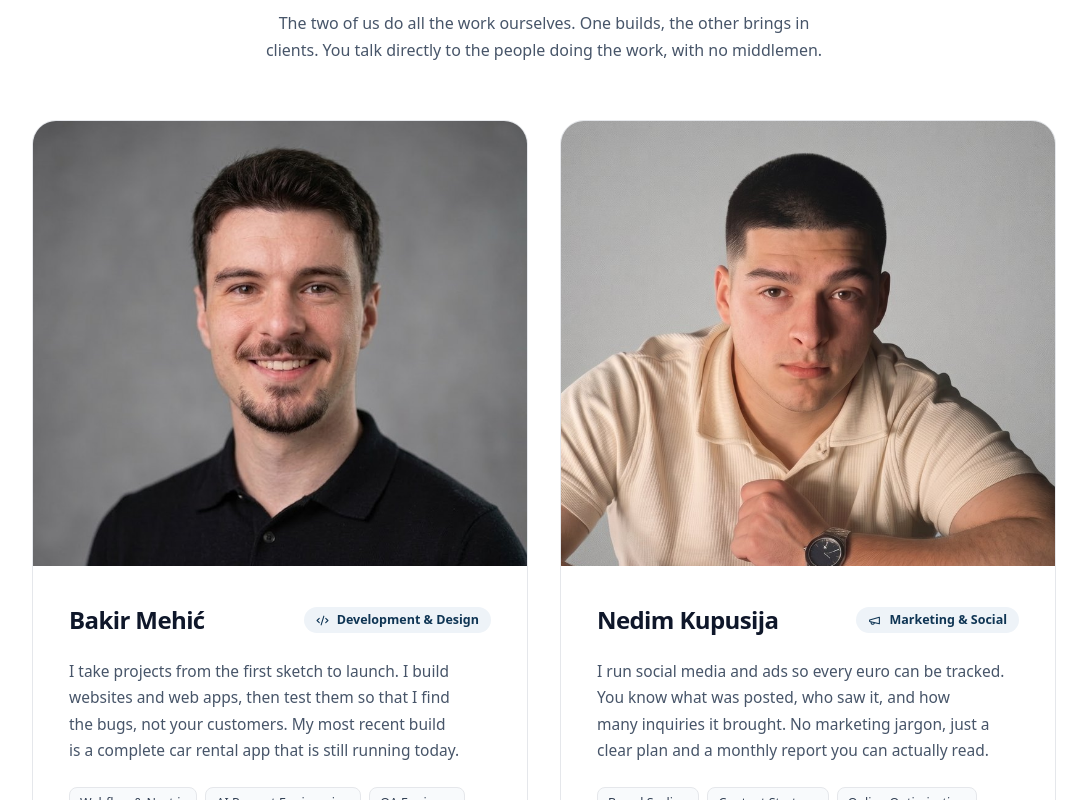
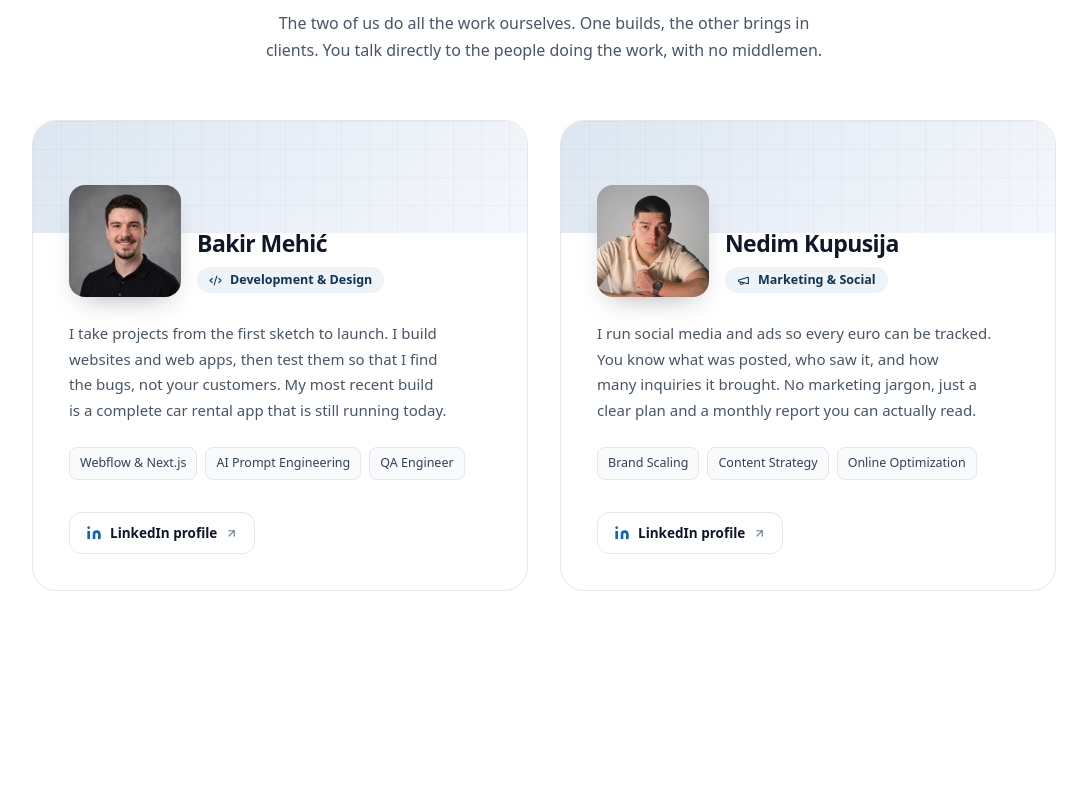
Before and after one commit to Bakeee99/mehiccdev, a Next.js app: page / in a window 1280 px wide. Shown: the part 1660-2460 px from the top of the page, without its empty margins (96-1183 px from the left). Built offline with nearby package versions, Linux system fonts and the light colour scheme.

Commit message:
feat: premium od 4400 km, projekti u izradi, zoom u portfoliju, manje slike tima

```diff
--- a/components/sections/About.tsx
+++ b/components/sections/About.tsx
@@ -74,17 +74,25 @@ export function About() {
             return (
               <Fade key={m.name} delay={i * 0.06} className="min-w-0">
                 <article className="group flex h-full flex-col overflow-hidden rounded-[24px] border border-[#E5E7EB] bg-white transition-[transform,border-color] duration-300 hover:-translate-y-1 hover:border-[#CBD5E1]">
-                  <div className="relative aspect-[10/9] overflow-hidden bg-[#F1F5F9]">
-                    <Image src={p.src} alt={m.name} fill unoptimized className="object-cover object-[center_30%] transition-transform duration-500 group-hover:scale-[1.03]" />
+                  <div aria-hidden className="relative h-24 sm:h-28"
+                       style={{ background: "linear-gradient(135deg, #DCE6F1 0%, #EAF0F7 55%, #F4F7FB 100%)" }}>
+                    <div className="absolute inset-0 opacity-60"
+                         style={{ backgroundImage: "linear-gradient(to right, rgba(15,53,84,0.06) 1px, transparent 1px), linear-gradient(to bottom, rgba(15,53,84,0.06) 1px, transparent 1px)", backgroundSize: "28px 28px" }} />
                   </div>
-                  <div className="flex flex-1 flex-col p-7 sm:p-9">
-                    <div className="flex flex-wrap items-center justify-between gap-x-3 gap-y-2 sm:flex-nowrap">
-                      <h3 className="whitespace-nowrap text-[22px] sm:text-[24px] font-semibold tracking-tight text-[#0F172A]">{m.name}</h3>
-                      <span className="inline-flex shrink-0 items-center gap-2 whitespace-nowrap rounded-full bg-[#EEF3F8] px-3 py-1 text-[12.5px] font-semibold text-[#0F3554]">
-                        <Icon size={13} /> {m.role}
-                      </span>
+                  <div className="relative flex flex-1 flex-col px-7 pb-7 sm:px-9 sm:pb-9">
+                    <div className="-mt-10 flex items-end gap-4 sm:-mt-12">
+                      <div className="relative h-24 w-24 shrink-0 overflow-hidden rounded-2xl bg-[#F1F5F9] ring-4 ring-white sm:h-28 sm:w-28"
+                           style={{ boxShadow: "0 12px 28px -14px rgba(15,23,42,0.4)" }}>
+                        <Image src={p.src} alt={m.name} fill unoptimized className="object-cover transition-transform duration-500 group-hover:scale-[1.06]" />
+                      </div>
+                      <div className="min-w-0 pb-1">
+                        <h3 className="text-[21px] sm:text-[23px] font-semibold tracking-tight text-[#0F172A]">{m.name}</h3>
+                        <span className="mt-1.5 inline-flex items-center gap-2 whitespace-nowrap rounded-full bg-[#EEF3F8] px-3 py-1 text-[12.5px] font-semibold text-[#0F3554]">
+                          <Icon size={13} /> {m.role}
+                        </span>
+                      </div>
                     </div>
-                    <p className="mt-5 text-[15.5px] leading-[1.75] text-[#475569]">{m.bio}</p>
+                    <p className="mt-6 text-[15px] leading-[1.75] text-[#475569]">{m.bio}</p>
                     <ul className="mt-6 flex flex-wrap gap-1.5 sm:flex-nowrap xl:gap-2">
                       {m.tags.map((tg) => (
                         <li key={tg} className="whitespace-nowrap rounded-lg border border-[#E5E7EB] bg-[#F8FAFC] px-2 py-1.5 text-[11.5px] sm:text-[12.5px] lg:text-[11.5px] xl:px-2.5 xl:text-[12.5px] font-medium text-[#334155]">{tg}</li>
--- a/components/sections/Pricing.tsx
+++ b/components/sections/Pricing.tsx
@@ -107,7 +107,7 @@ const PRICING: Record<"bs" | "en", PricingData> = {
       },
       {
         name: "Premium", tag: "Aplikacija bez ograničenja, kreirana tačno oko vašeg procesa.",
-        price: "5.000 KM", alt: "oko €2.500", monthly: "100", from: true, gift: "Dominacija",
+        price: "4.400 KM", alt: "oko €2.250", monthly: "100", from: true, gift: "Dominacija",
         features: [
           "SVE iz Business paketa, plus:",
           "Neograničeni dijelovi i funkcije po vašoj želji",
@@ -201,7 +201,7 @@ const PRICING: Record<"bs" | "en", PricingData> = {
       },
       {
         name: "Premium", tag: "An app without limits, built exactly around your process.",
-        price: "€2,500", alt: "about 5,000 KM", monthly: "100", from: true, gift: "Domination",
+        price: "€2,250", alt: "about 4,400 KM", monthly: "100", from: true, gift: "Domination",
         features: [
           "EVERYTHING in Business, plus:",
           "Unlimited parts and features to your spec",
--- a/components/sections/Results.tsx
+++ b/components/sections/Results.tsx
@@ -56,7 +56,7 @@ const T: Record<"bs" | "en", Content> = {
       { v: 90,  l: "Na telefonu", s: "performanse, mobitel" },
     ],
     facts: [
-      { t: "Svi naši projekti su uživo i rade u produkciji" },
+      { t: "Završeni projekti su uživo i rade u produkciji" },
       { t: "Gost rezerviše bez ijednog telefonskog poziva" },
       { t: "Odgovaramo u roku od 24 sata, obično isti dan" },
     ],
@@ -83,7 +83,7 @@ const T: Record<"bs" | "en", Content> = {
       { v: 90,  l: "On mobile", s: "performance, phone" },
     ],
     facts: [
-      { t: "All of our projects are live and running in production" },
+      { t: "Finished projects are live and running in production" },
       { t: "A guest books without a single phone call" },
       { t: "We reply within 24 hours, usually the same day" },
     ],
```
Also changed, not shown: components/sections/Portfolio.tsx (+26 -23 lines).
